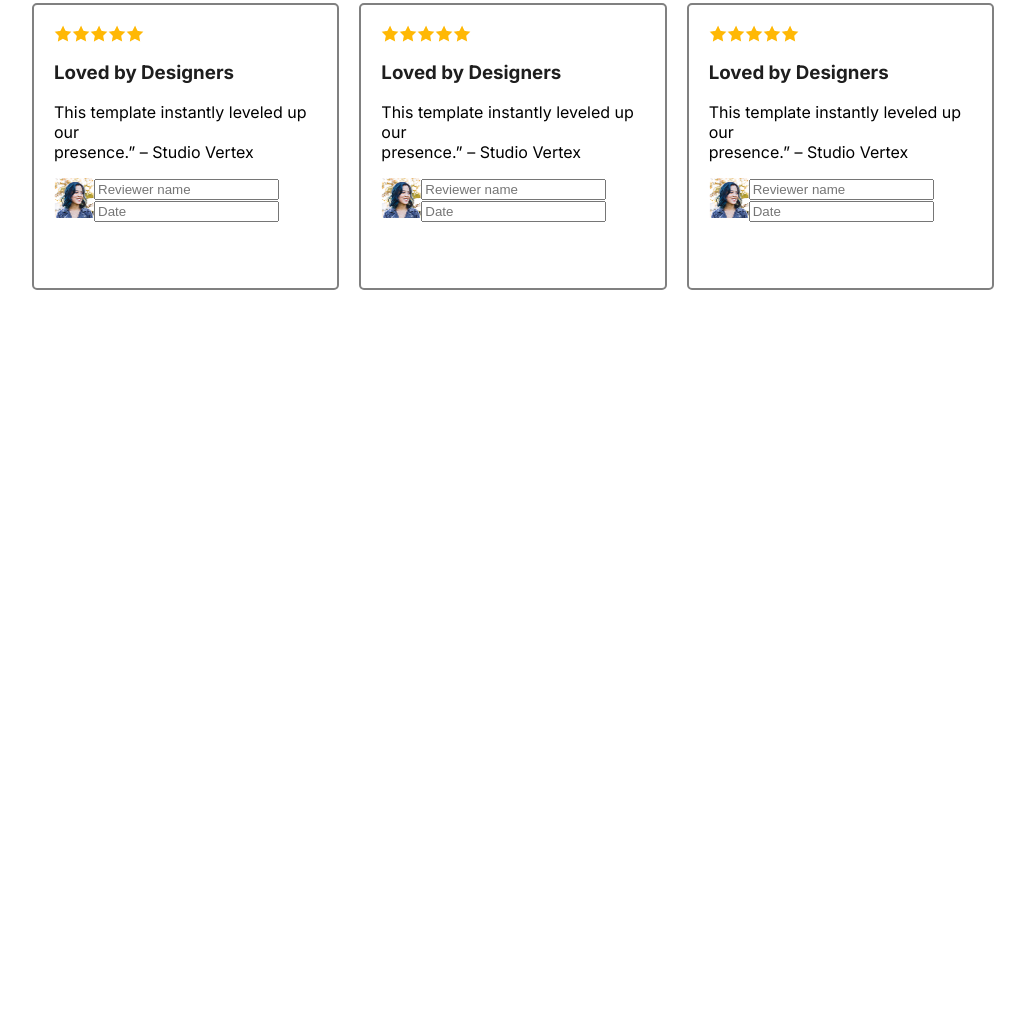
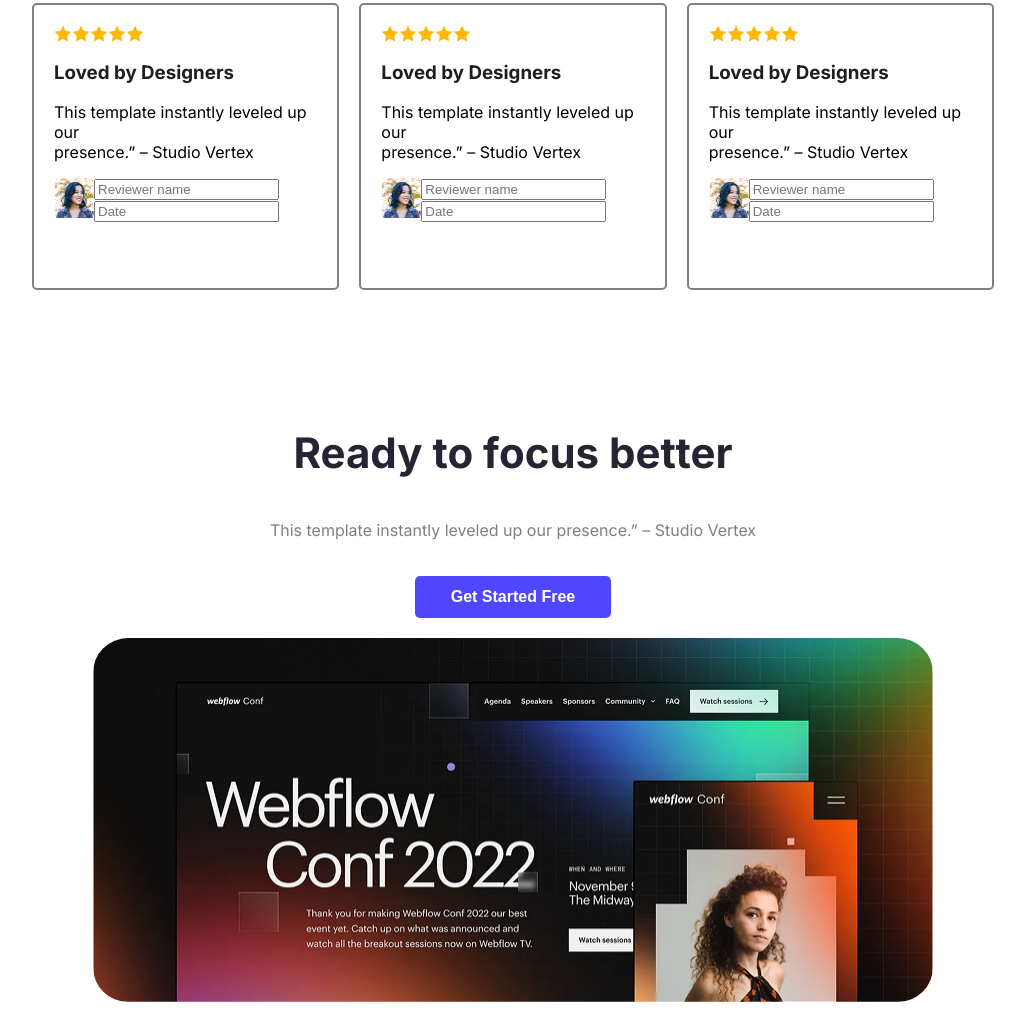
Before and after one commit to ikkabir24/B12A01-landing-launchpad, a plain HTML site: page index.html in a window 1280 px wide. Shown: the part 1757-2771 px from the top of the page, without its empty margins (127-1152 px from the left). Before the commit the page ends 2184 px from the top, so only its background shows below. Drawn offline with Linux system fonts and the light colour scheme.

Commit message:
added ready to focus better section

```diff
--- a/index.html
+++ b/index.html
@@ -113,6 +113,12 @@
 
             </div>
         </div>
+        <div class="ready-t-f-b">
+            <h3 class="section-title">Ready to focus better</h3>
+            <p style="color: rgba(0, 0, 0, 0.5); ">This template instantly leveled up our presence.” – Studio Vertex</p> <br>
+            <button class="btn-primary">Get Started Free</button> <br> <br>
+            <img src="Assets/wc-big.png" width="840" height="364" style="border-radius: 35px;" alt="">
+        </div>
     </main>
     <footer></footer>
 </body>
--- a/styles.css/portfolio.css
+++ b/styles.css/portfolio.css
@@ -128,3 +128,8 @@ nav {
 .image-others {
     display: flex;
 }
+/* Ready to focus better */
+.ready-t-f-b {
+
+    text-align: center;
+}
```
